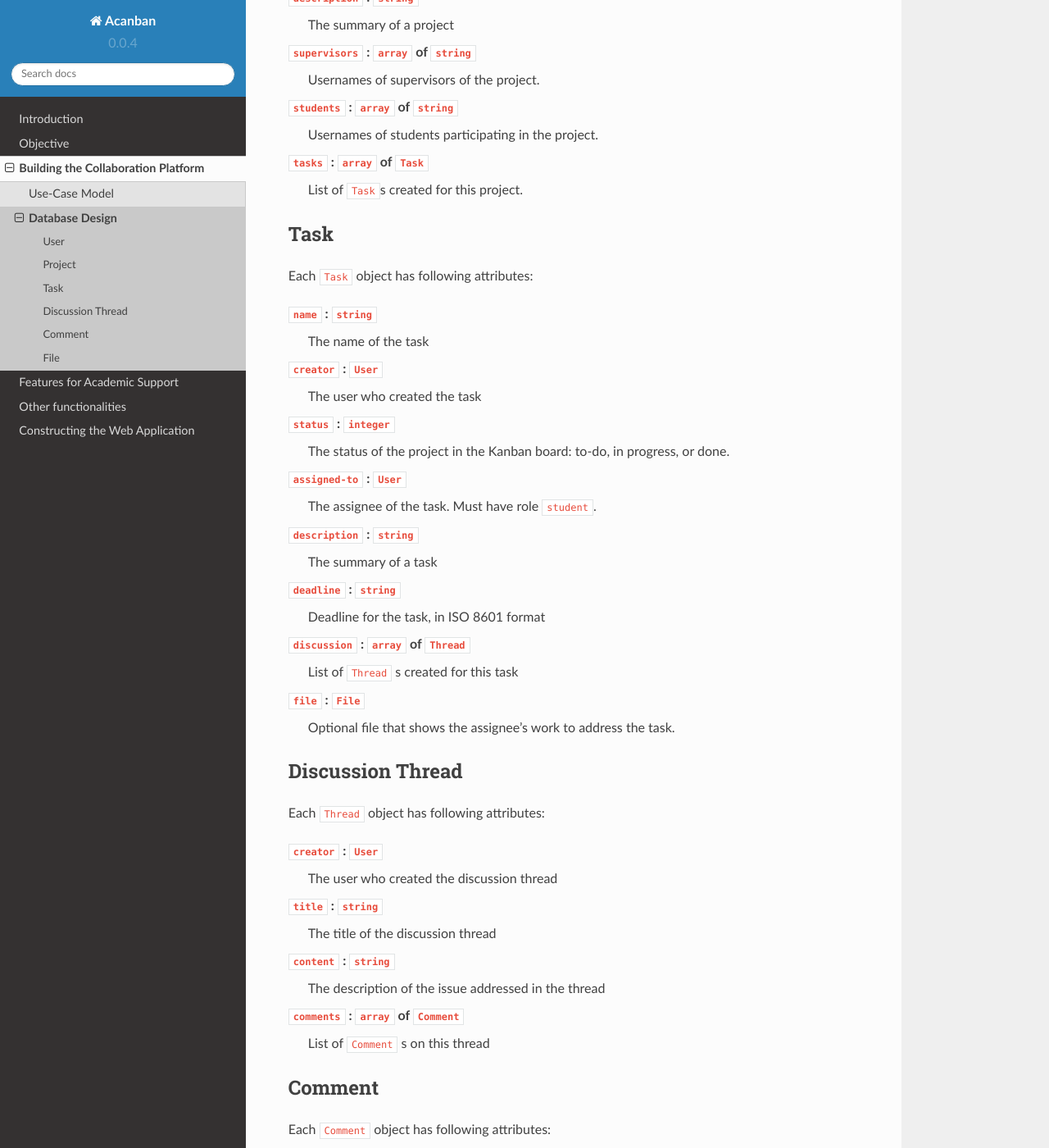
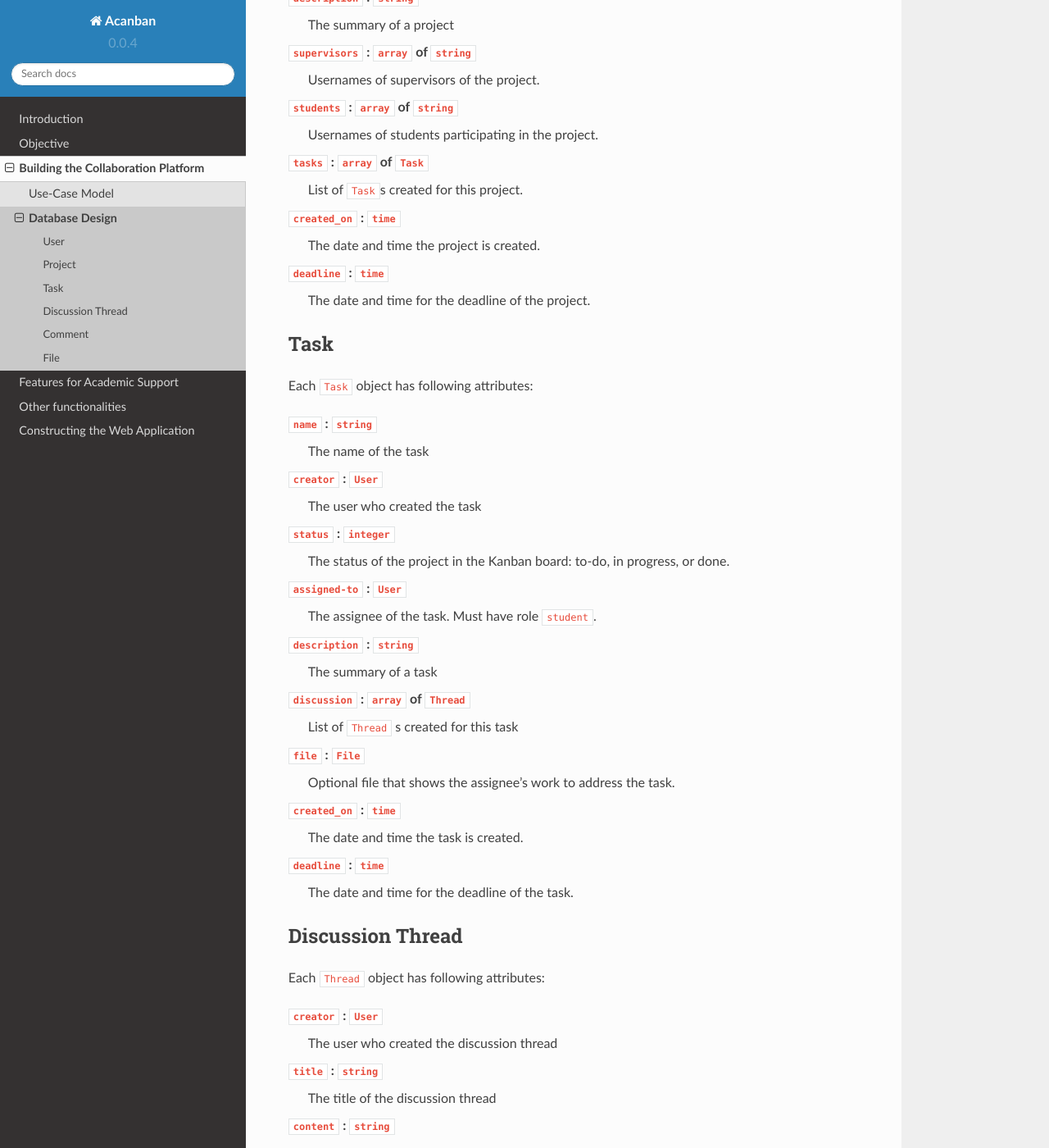
Before and after one commit to Huy-Ngo/acanban, a Sphinx documentation site: the page built from docs/source/collab/database.rst, in a window 1280 px wide and 1400 px high, scrolled down 1728 px. Shown: the whole window at 82% size. Built offline with Sphinx 7.4.7 and the Read the Docs theme 2.0.0, drawn with Linux system fonts in a browser that asks for light colours; pages that are not in the unit, such as notebooks, are missing from menus; the version number is read from the project's files by our own code.

Commit message:
Add deadline for the database in the document

```diff
--- a/docs/source/collab/database.rst
+++ b/docs/source/collab/database.rst
@@ -84,6 +84,12 @@ It has following attributes:
 ``tasks`` : ``array`` of ``Task``
    List of ``Task``\s created for this project.
 
+``created_on`` : ``time``
+   The date and time the project is created.
+
+``deadline`` : ``time``
+   The date and time for the deadline of the project.
+
 
 Task
 ----
@@ -105,14 +111,17 @@ Each ``Task`` object has following attributes:
 ``description`` : ``string``
    The summary of a task
 
-``deadline`` : ``string``
-   Deadline for the task, in ISO 8601 format
-
 ``discussion`` : ``array`` of ``Thread``
    List of ``Thread`` s created for this task
 
 ``file`` : ``File``
    Optional file that shows the assignee's work to address the task.
+
+``created_on`` : ``time``
+   The date and time the task is created.
+
+``deadline`` : ``time``
+   The date and time for the deadline of the task.
 
 
 Discussion Thread
```
